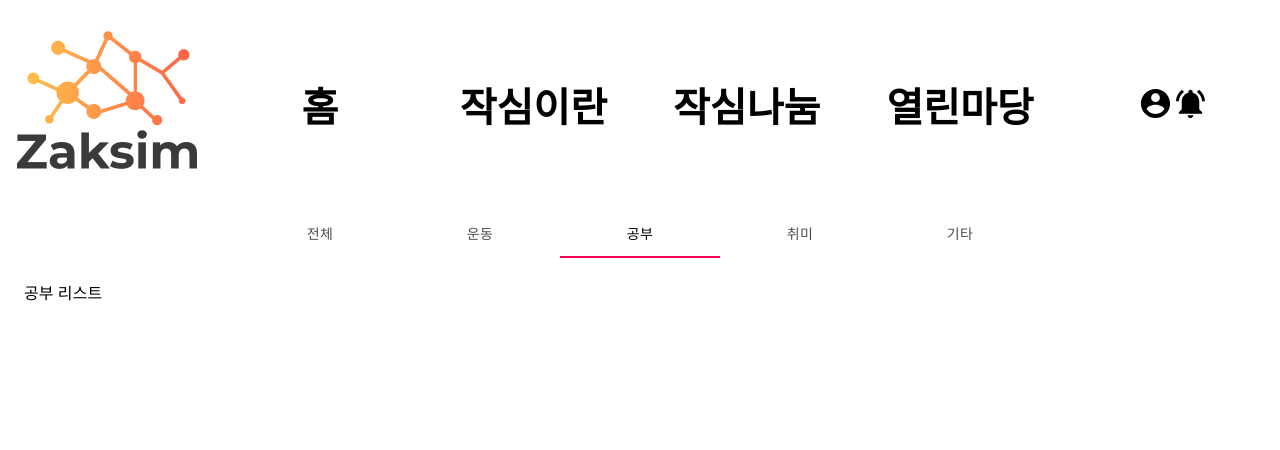
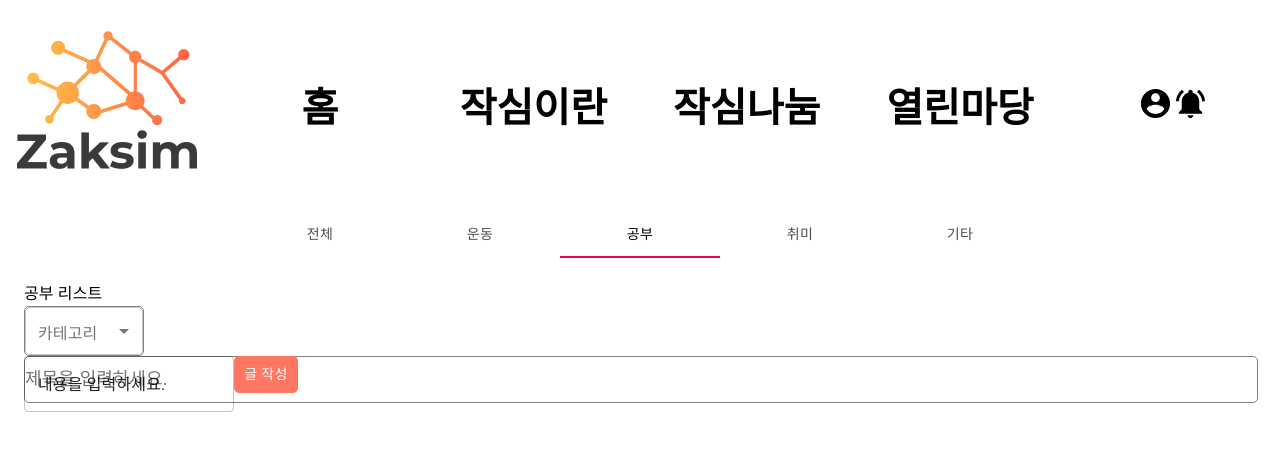
Before and after one commit to mergeMingJ/Zaksim, a React (Create React App) app in the folder zaksim/: page /community in a window 1280 px wide. Both pictures are taken after a click on the tab "공부". Shown: the top 450 px of the page. Built offline with nearby package versions, Linux system fonts and the light colour scheme.

Commit message:
S04P13B108-22 / Add :: 글 작성 추가

```diff
--- a/zaksim/src/Community/PostList.js
+++ b/zaksim/src/Community/PostList.js
@@ -7,6 +7,7 @@ import Typography from '@material-ui/core/Typography';
 import Box from '@material-ui/core/Box';
 import PostTable from './PostTable';
 import PostDetail from './PostDetail';
+import Posting from './Posting';
 
 function TabPanel(props) {
   const { children, value, index, ...other } = props;
@@ -77,6 +78,7 @@ export default function PostList() {
       </TabPanel>
       <TabPanel value={value} index={2}>
         공부 리스트
+        <Posting></Posting>
       </TabPanel>
       <TabPanel value={value} index={3}>
         취미 리스트
--- /dev/null
+++ b/zaksim/src/Community/Posting.js
@@ -0,0 +1,84 @@
+import React from 'react';
+import { Button, Container, Grid, Typography, makeStyles, Box, TextField } from '@material-ui/core';
+import InputLabel from '@material-ui/core/InputLabel';
+import MenuItem from '@material-ui/core/MenuItem';
+import FormHelperText from '@material-ui/core/FormHelperText';
+import FormControl from '@material-ui/core/FormControl';
+import Select from '@material-ui/core/Select';
+
+const useStyles = makeStyles({
+  titleArea: {
+    height: '50px',
+  },
+  formControl: {
+    height: '50px',
+    minWidth: '120px',
+  },
+  select: {
+    height: '50px',
+    minWidth: '120px',
+    border: '1px solid grey',
+    borderRadius: '5px',
+  },
+  title: {
+    width: '100%',
+    fontSize: '18px',
+    padding: '12px 0',
+    border: '1px solid grey',
+    borderRadius: '5px'
+  },
+  content: {
+    fontSize: '14px',
+    margin: 0,
+    padding: '5px',
+    height: '100px',
+    width: '100%',
+    border: '1px solid grey',
+    verticalAlign: 'text-top'
+  },
+  submit: {
+    color: 'white',
+    backgroundColor: '#FF7761',
+    border: '1px',
+    borderRadius: '5px',
+  }
+});
+
+
+function Posting() {
+  const classes = useStyles();
+  const [category, setCategory] = React.useState('');
+
+  const handleChange = (event) => {
+    setCategory(event.target.value);
+  };
+  return (
+    <div>
+      <div className={classes.titleArea}>
+        <FormControl variant="outlined" className={classes.formControl}>
+          <InputLabel>카테고리</InputLabel>
+          <Select
+            className={classes.select}
+            value={category}
+            onChange={handleChange}
+            label="카테고리"
+          >
+            <MenuItem value={10}>운동</MenuItem>
+            <MenuItem value={20}>공부</MenuItem>
+            <MenuItem value={30}>취미</MenuItem>
+            <MenuItem value={30}>기타</MenuItem>
+          </Select>
+        </FormControl>
+        <input className={classes.title} type="text" placeholder="제목을 입력하세요."></input>
+      </div>
+      <TextField
+        multiline
+        defaultValue="내용을 입력하세요."
+        variant="outlined"
+      />
+      <Button className={classes.submit}>글 작성</Button>
+    </div>
+  );
+}
+
+export default Posting;
```
